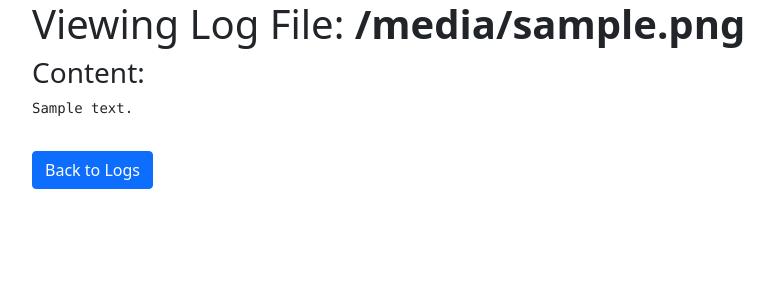
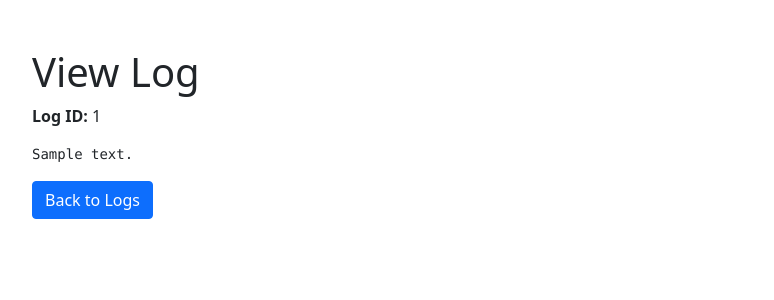
Before and after one commit to hatemyakoubi/Flask_ELK_Monotoring, a Flask app: template templates/view_log.html in a window 1280 px wide. Shown: the top 300 px of the page, without its empty margins (50-824 px from the left). Run offline with Flask 3, Linux system fonts and the light colour scheme; the template is opened without the code that fills it: most values are stand-ins (such as "Sample title", 1, 10 or a date in 2020).

Commit message:
fix search feature

```diff
--- a/app.py
+++ b/app.py
@@ -1,13 +1,17 @@
 import os
-from flask import Flask, render_template, request, jsonify,redirect, url_for
+from flask import Flask, render_template, request, jsonify, redirect, url_for
 from datetime import datetime
-import time
-from elasticsearch import Elasticsearch
+from elasticsearch import Elasticsearch, NotFoundError
+from math import ceil
+import json
 
 app = Flask(__name__)
 
+# Elasticsearch client
 es = Elasticsearch("http://elasticsearch:9200")
+
 # Path where log files are stored inside the container
+
 LOG_FILE_DIR = '/usr/share/logstash/data/logfile'
 
 # Helper to read file content
@@ -19,6 +23,7 @@ def open_file_content(filename):
     except FileNotFoundError:
         return "File not found"
 
+
 # Helper to get file creation time
 def get_file_creation_time(filepath):
     try:
@@ -29,104 +34,124 @@ def get_file_creation_time(filepath):
 
 @app.route('/')
 def index():
-    search_term = request.args.get('search', '').lower()
+    # Get the search query and page number
+    search_query = request.args.get('search_query', '')
+    page = int(request.args.get('page', 1))
+    page = max(page, 1)  # Ensure valid page number
 
     try:
-        logs = os.listdir(LOG_FILE_DIR)  # Get all files in the directory
-    except FileNotFoundError:
+        # Elasticsearch query
+        if search_query:
+            # Determine if the search is for an ID or content
+            if search_query.isalnum() and len(search_query) > 5:  # Heuristic for IDs (adjust as needed)
+                query = {
+                    "query": {
+                        "ids": {
+                            "values": [search_query]
+                        }
+                    }
+                }
+            else:
+                query = {
+                    "query": {
+                        "multi_match": {  # Use multi_match for better text searching
+                            "query": search_query,
+                            "fields": ["message^2", "message.keyword"]  # Boost "message" for relevance
+                        }
+                    },
+                    "size": 10,
+                    "from": (page - 1) * 10,
+                    "sort": [{"@timestamp": {"order": "desc"}}]
+                }
+        else:
+            query = {
+                "query": {"match_all": {}},
+                "size": 10,
+                "from": (page - 1) * 10,
+                "sort": [{"@timestamp": {"order": "desc"}}]
+            }
+
+        # Query Elasticsearch
+        response = es.search(index="logs-*,logstash-logs-*", body=query)
         logs = []
+        for hit in response['hits']['hits']:
+            log = hit['_source']
+            created_date = log.get('@timestamp', '')
+            if created_date:
+                log['formatted_date'] = datetime.strptime(created_date, "%Y-%m-%dT%H:%M:%S.%fZ").strftime("%d-%m-%Y %H:%M:%S")
+            log['id'] = hit['_id']
+            log['content'] = log.get('message', 'No content available')
+            logs.append(log)
 
-    # Only include .log files
-    logs = [log for log in logs if log.endswith('.log')]
+        total_logs = response['hits']['total']['value']
+        total_pages = max(1, ceil(total_logs / 10))
+        page = min(page, total_pages)
+        page_range = list(range(max(1, page - 1), min(total_pages + 1, page + 2)))
 
-    log_details = []
-    for log in logs:
-        log_path = os.path.join(LOG_FILE_DIR, log)
-        try:
-            # Read the file content
-            with open(log_path, 'r', encoding='utf-8') as file:
-                content = file.read().lower()
+    except Exception as e:
+        logs = []
+        total_pages = 1
+        page_range = []
+        print(f"Error querying Elasticsearch: {e}")
 
-            # Include log if search term matches filename or content
-            if not search_term or (search_term in log.lower() or search_term in content):
-                log_details.append({
-                    'name': log,
-                    'created_at': get_file_creation_time(log_path),
-                    'content': content[:50] + '...' if len(content) > 50 else content  # Shorten content
-                })
-        except Exception as e:
-            print(f"Error reading file {log_path}: {e}")  # Debugging log
-
-    return render_template('index.html', logs=log_details, search_query=search_term)
+    # Render template
+    return render_template(
+        'index.html',
+        logs=logs,
+        search_query=search_query,
+        page=page,
+        total_pages=total_pages,
+        page_range=page_range
+    )
 
 
 @app.route('/add_log', methods=['GET', 'POST'])
 def add_log():
     if request.method == 'POST':
-        log_message = request.form['log_message']  # Get log message from the form
-        log_filename = f"{datetime.now().strftime('%Y-%m-%d_%H-%M-%S')}.log"
-        log_file_path = os.path.join(LOG_FILE_DIR, log_filename)
+        message = request.form.get('message')
 
-        # Write the log message to a new log file
-        with open(log_file_path, 'w') as log_file:
-            log_file.write(log_message)
-        return redirect(url_for('index'))  # Redirect to the index page to see the updated list
-    return render_template('add_log.html')  # If GET request, show the form
+        if message:  # Ensure message is not empty
+            try:
+                # Generate the index name dynamically based on the current date
+                index_name = f"logs-{datetime.utcnow().strftime('%Y.%m.%d')}"
 
+                log_entry = {
+                    "@timestamp": datetime.utcnow().isoformat() + "Z",  # Correct timestamp format
+                    "message": message
+                }
 
-@app.route('/search_logs', methods=['POST'])
-def search_logs():
-    search_query = request.form['search_query']
+                # Index the log in Elasticsearch with the dynamically generated index name
+                es.index(index=index_name, body=log_entry)
+                print("Log added successfully")
 
-    # Search in Elasticsearch
-    response = es.search(index="logs", body={
-        "query": {
-            "match": {
-                "log_message": search_query
-            }
-        }
-    })
+                return redirect(url_for('index'))  # Adjust based on your view function
+            except Exception as e:
+                print(f"Error adding log: {e}")
+                return "Error adding log.", 500
+        else:
+            return "Message is required.", 400
 
-    # Extract hits (log entries) from the Elasticsearch response
-    logs = [hit["_source"] for hit in response['hits']['hits']]
+    # For GET request, render the add log form
+    return render_template('add_log.html')  # Adjust the template name as per your app
 
-    return render_template('index.html', logs=logs, log_files=os.listdir(LOG_FILE_DIR))
+@app.route('/view_log/<log_id>')
+def view_log(log_id):
+    try:
+        print(f"Attempting to retrieve document with ID: {log_id}")
+        # Elasticsearch query to fetch document by ID
+        response = es.get(index="logs-*,logstash-logs-*", id=log_id)
+        print(f"Elasticsearch response: {response}")
 
-# Custom filter to convert file size to human-readable format
-@app.template_filter('filesize')
-def filesize_filter(value):
-    size = os.path.getsize(os.path.join(LOG_FILE_DIR, value))
-    if size < 1024:
-        return f"{size} bytes"
-    elif size < 1048576:
-        return f"{size / 1024:.2f} KB"
-    elif size < 1073741824:
-        return f"{size / 1048576:.2f} MB"
-    else:
-        return f"{size / 1073741824:.2f} GB"
+        log_content = response['_source']
+        return render_template('view_log.html', log_id=log_id, content=log_content)
 
-@app.route('/view_log/<filename>')
-def view_log(filename):
-    log_filepath = os.path.join(LOG_FILE_DIR, filename)
+    except NotFoundError:
+        print(f"Document with ID {log_id} not found in Elasticsearch.")
+        return "Log not found!", 404
 
-    # Check if the file exists
-    if os.path.exists(log_filepath):
-        with open(log_filepath, 'r') as log_file:
-            log_content = log_file.read()
-
-        # Return the view_log template with both the filename and content
-        return render_template('view_log.html', filename=filename, content=log_content)
-    else:
-        return "Log file not found!", 404
-
-
-@app.template_filter('file_creation_time')
-def file_creation_time(filename):
-    log_filepath = os.path.join(LOG_FILE_DIR, filename)
-    if os.path.exists(log_filepath):
-        timestamp = os.path.getctime(log_filepath)  # Get creation time in seconds
-        return datetime.fromtimestamp(timestamp).strftime('%Y-%m-%d %H:%M:%S')
-    return "Unknown"
+    except Exception as e:
+        print(f"Unexpected error occurred while fetching log: {e}")
+        return "An error occurred while fetching the log!", 500
 
 if __name__ == "__main__":
     app.run(host="0.0.0.0", port=5000)
--- a/templates/view_log.html
+++ b/templates/view_log.html
@@ -3,22 +3,16 @@
 <head>
     <meta charset="UTF-8">
     <meta name="viewport" content="width=device-width, initial-scale=1.0">
-    <title>View Log - {{ filename }}</title>
+    <title>View Log</title>
     <link rel="stylesheet" href="https://cdn.jsdelivr.net/npm/bootstrap@5.1.0/dist/css/bootstrap.min.css">
 </head>
 <body>
-    <div class="container">
-        <!-- Display the log file name -->
-        <h1>Viewing Log File: <strong>{{ filename }}</strong></h1>
-
-        <!-- Display the content of the log file -->
-        <h3>Content:</h3>
-        <pre>{{ content }}</pre>
-
-        <!-- Button to return to the log list -->
-        <a href="{{ url_for('index') }}" class="btn btn-primary mt-3">Back to Logs</a>
+    <div class="container mt-5">
+        <h1>View Log</h1>
+        <p><strong>Log ID:</strong> {{ log_id }}</p>
+        <pre>{{ content | safe }}</pre>
+        <a href="{{ url_for('index') }}" class="btn btn-primary">Back to Logs</a>
     </div>
-
     <script src="https://cdn.jsdelivr.net/npm/bootstrap@5.1.0/dist/js/bootstrap.bundle.min.js"></script>
 </body>
 </html>
```
Also changed, not shown: docker-compose.yml (+19 -39 lines), templates/add_log.html (+23 -4 lines), templates/index.html (+35 -10 lines), 12 other files.
